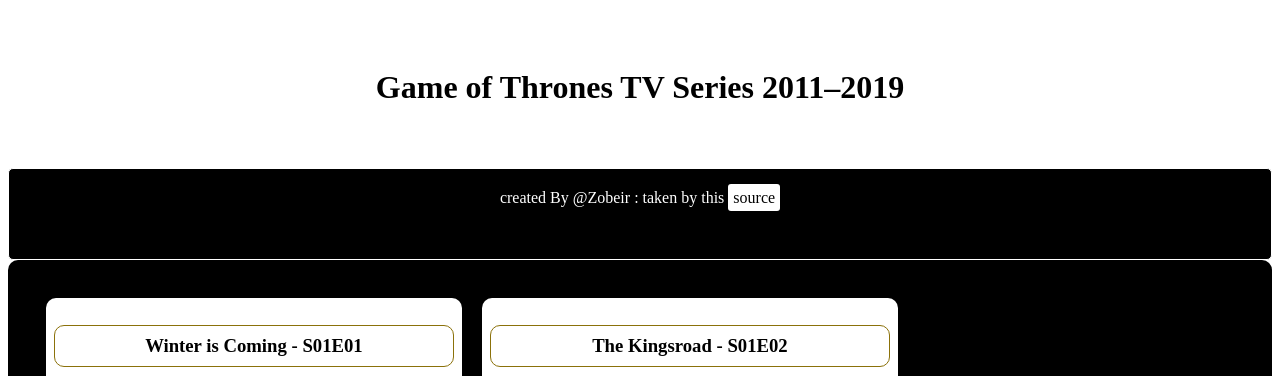
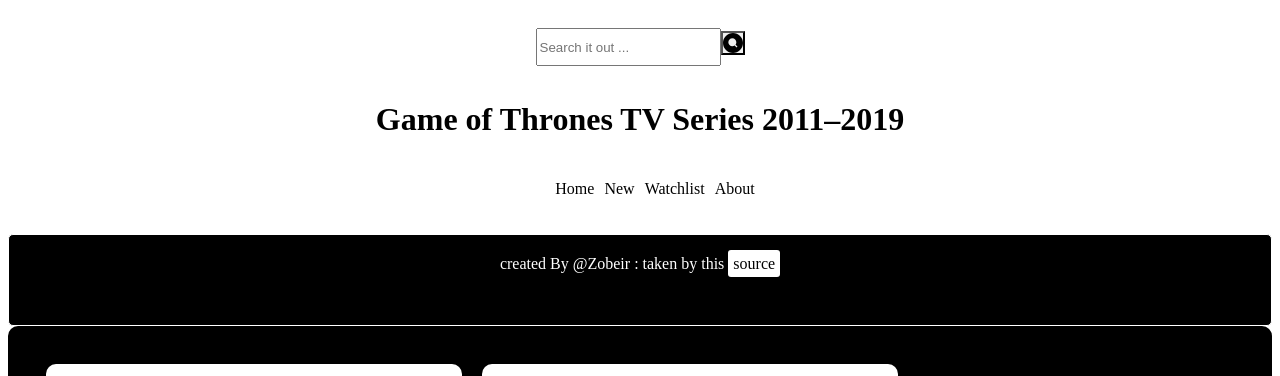
Before and after one commit to Zobeir-Rigi/tv-show-dom-project, a plain HTML site: page index.html in a window 1280 px wide. Shown: the top 376 px of the page. Drawn offline with Linux system fonts and the light colour scheme.

Commit message:
only search js left

```diff
--- a/script.js
+++ b/script.js
@@ -14,14 +14,54 @@
 
 let rooot = document.getElementById("root")  ;
 
-//=========================================header
+//=============================================================header
 let pageHeader = document.createElement("header");
   let headerText = document.createElement("h1");
     headerText.innerText = "Game of Thrones TV Series 2011–2019";
+    //========================================== Nav
+let navBar = document.createElement("nav")
+let ulList = document.createElement("ul");
 
-    pageHeader.appendChild(headerText);
-    rooot.appendChild(pageHeader);
+ let navArray = ["Home", "New", "Watchlist", "About"]
+
+ navArray.forEach(item=>{
+  let li = document.createElement("li");
+  li.innerText= item ;
+   ulList.appendChild(li)
+   navBar.appendChild(ulList)
+
+ }
+
+)
+//============================================ SearchBar
+let searchDiv = document.createElement("div")
+searchDiv.className = "search-div"
+let form = document.createElement("form")
+
+let search = document.createElement("input");
+search.type = "text" ;
+search.id = "mysearch"
+search.placeholder = "Search it out ... " ;
+
+// search button
+let submitBut = document.createElement("button") ;
+submitBut.type = "submit"
+submitBut.classList.add("search-btn");
+console.log(submitBut)
+
+
+
+form.appendChild(search);
+form.appendChild(submitBut);
+searchDiv.appendChild(form) ;
+
+console.log(searchDiv)
 //==============================================
+pageHeader.appendChild(searchDiv);
+pageHeader.appendChild(headerText);
+pageHeader.appendChild(navBar)
+rooot.appendChild(pageHeader);
+//============================================== function
 
 
 function makePageForEpisodes (episodeList){
--- a/style.css
+++ b/style.css
@@ -77,3 +77,34 @@
   color:white;
   background-color: black;
 }
+
+.search-div{
+  height: 32px;
+}
+form{
+  height: 32px;
+}
+input{
+  height: 32px;
+}
+button {
+  height: 32px;
+  width: 25px;
+
+}
+.search-btn{
+  background-image:url("./images/search.svg");
+  height: 24px;
+  width: 24px;
+  background-size: cover;
+}
+
+ul{
+  list-style: none;
+
+}
+
+li {
+  display: inline;
+  margin-right: 10px;
+}
```
Also changed, not shown: images/search.svg (added).
